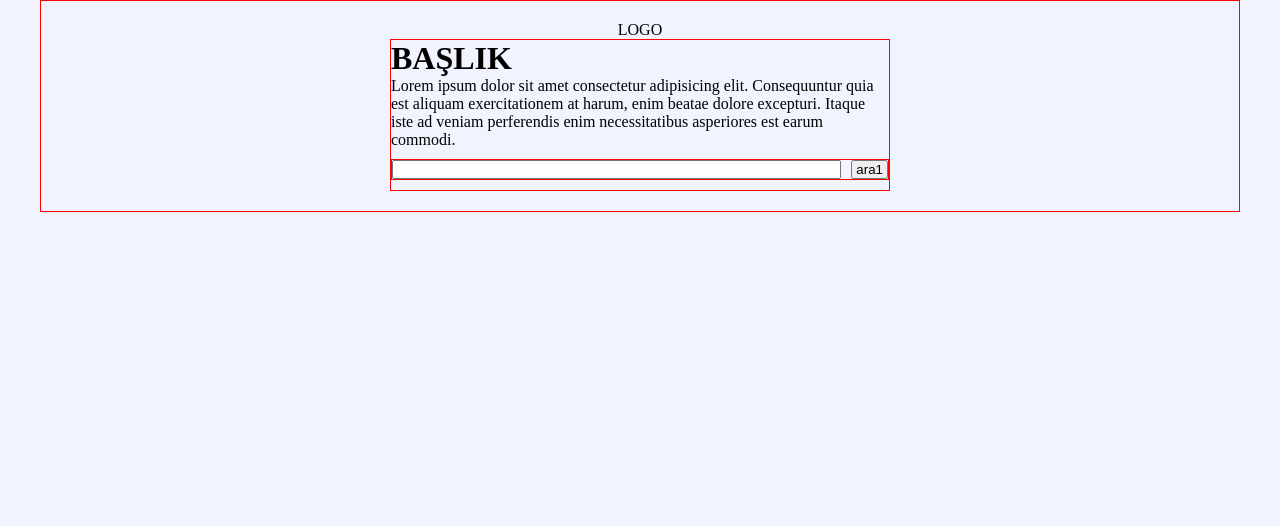
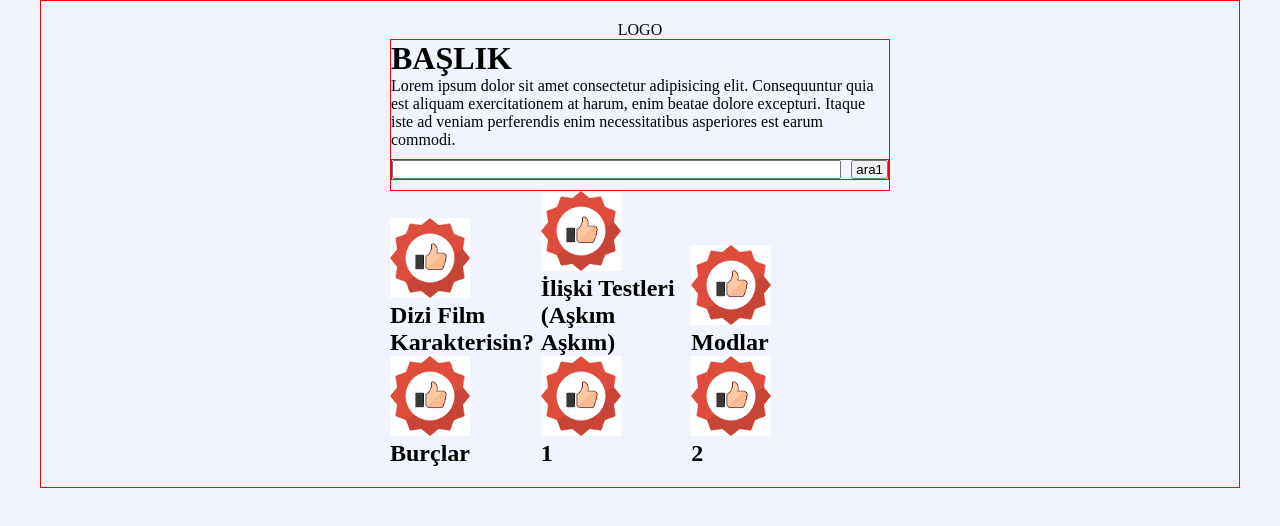
Before and after one commit to ramazanyondemir/buzy, a plain HTML site: page index.html in a window 1280 px wide. Drawn offline with Linux system fonts and the light colour scheme.

Commit message:
icon ekleme
iconlar eklendi

```diff
--- a/index.html
+++ b/index.html
@@ -23,7 +23,19 @@
                 </button>
             </div>
         </div>
+        <div class="navbar">
+            <ul class="icon">
+                <li><img src="download.png"><h2> Dizi Film Karakterisin?</h2></li>
+                <li><img src="download.png"><h2>İlişki Testleri (Aşkım Aşkım)</h2></li>
+                <li><img src="download.png"><h2>Modlar</h2></li>
+                <li><img src="download.png"><h2>Burçlar</h2></li>
+                <li><img src="download.png"><h2>1</h2></li>
+                <li><img src="download.png"><h2>2</h2></li>
 
+
+
+            </ul>
+        </div>
 
 
     </div>
--- a/main.css
+++ b/main.css
@@ -48,3 +48,17 @@ body {
     width: 40px;
     margin-left: 10px;
 }
+.navbar{
+    width: 500px;
+}
+.navbar .icon li{
+    width: calc(100% / 3 - 20px);
+    list-style:none;
+    display:inline-block;
+    margin:0 auto;
+}
+.navbar .icon li img{
+    width: 80px;
+    height: 80px;
+
+}
```
Also changed, not shown: download.png (added).
